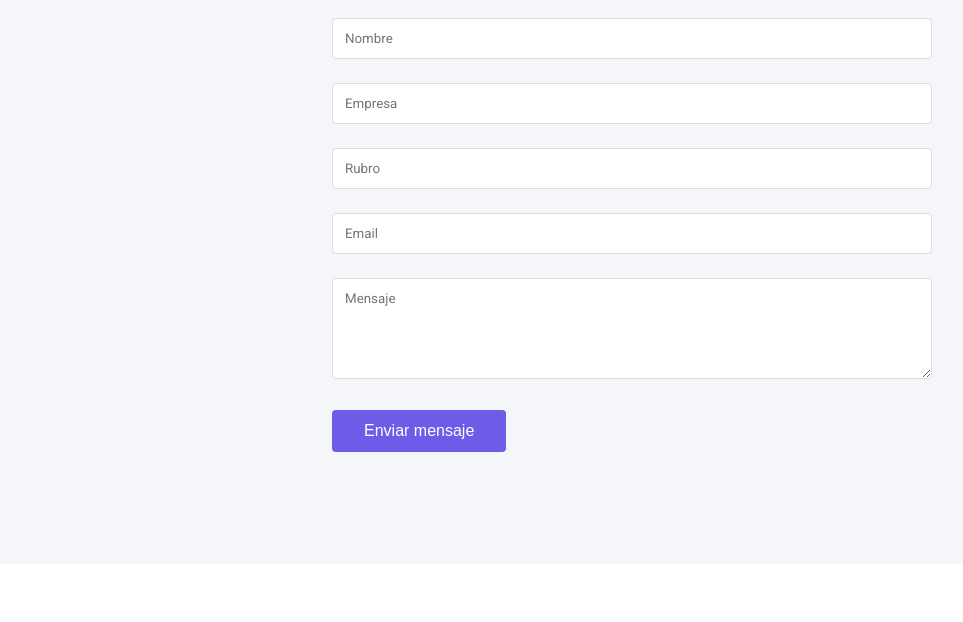
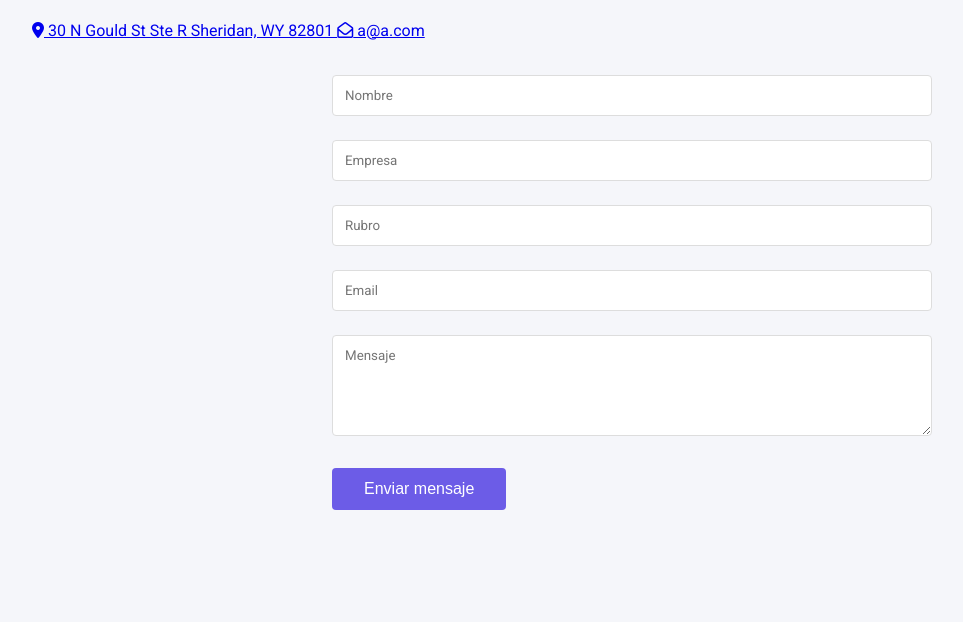
Before and after one commit to SoporteNaejes/Pagina, a plain HTML site: page index.html in a window 1280 px wide. Shown: the part 2645-3267 px from the top of the page, without its empty margins (8-971 px from the left). Before the commit the page ends 3209 px from the top, so only its background shows below. Drawn offline with Linux system fonts and the light colour scheme.

Commit message:
Update index.html

```diff
--- a/index.html
+++ b/index.html
@@ -332,6 +332,18 @@
                 </a>
             </div>
 
+    <a href="#">
+        <i class="fas fa-map-marker-alt"></i>
+        30 N Gould St Ste R Sheridan, WY 82801
+    </a>
+
+    <!-- Nueva línea para correo electrónico -->
+    <a href="mailto:Info@Naejes.com">
+        <i class="far fa-envelope-open"></i>
+        a@a.com
+    </a>
+</div>
+
             <form class="contact-form" action="mailto:info@loftech.com.ar" method="POST" enctype="text/plain">
                 <div class="form-group">
                     <input type="text" name="nombre" placeholder="Nombre" required>
```
